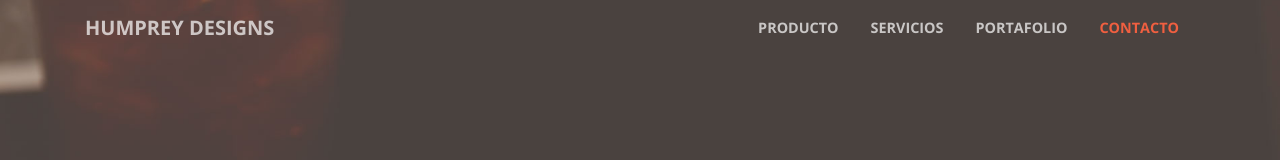
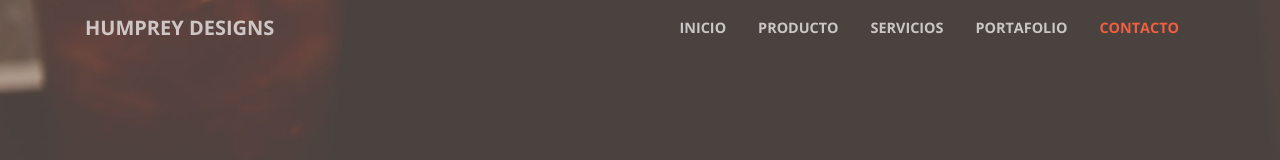
Before and after one commit to haprey/humprey, a website with bundled scripts: page index.html in a window 1280 px wide. Shown: the top 160 px of the page. Built offline with nearby package versions, Linux system fonts and the light colour scheme.

Commit message:
Update index.html
Agrege una linea de codigo para volver a inicio en el menu

```diff
--- a/index.html
+++ b/index.html
@@ -37,6 +37,9 @@
         </button>
         <div class="collapse navbar-collapse" id="navbarResponsive">
           <ul class="navbar-nav ml-auto">
+            <li class="nav-item">
+              <a class="nav-link js-scroll-trigger" href="#page-top">Inicio</a>
+            </li>
             <li class="nav-item">
               <a class="nav-link js-scroll-trigger" href="#about">Producto</a>
             </li>
```
